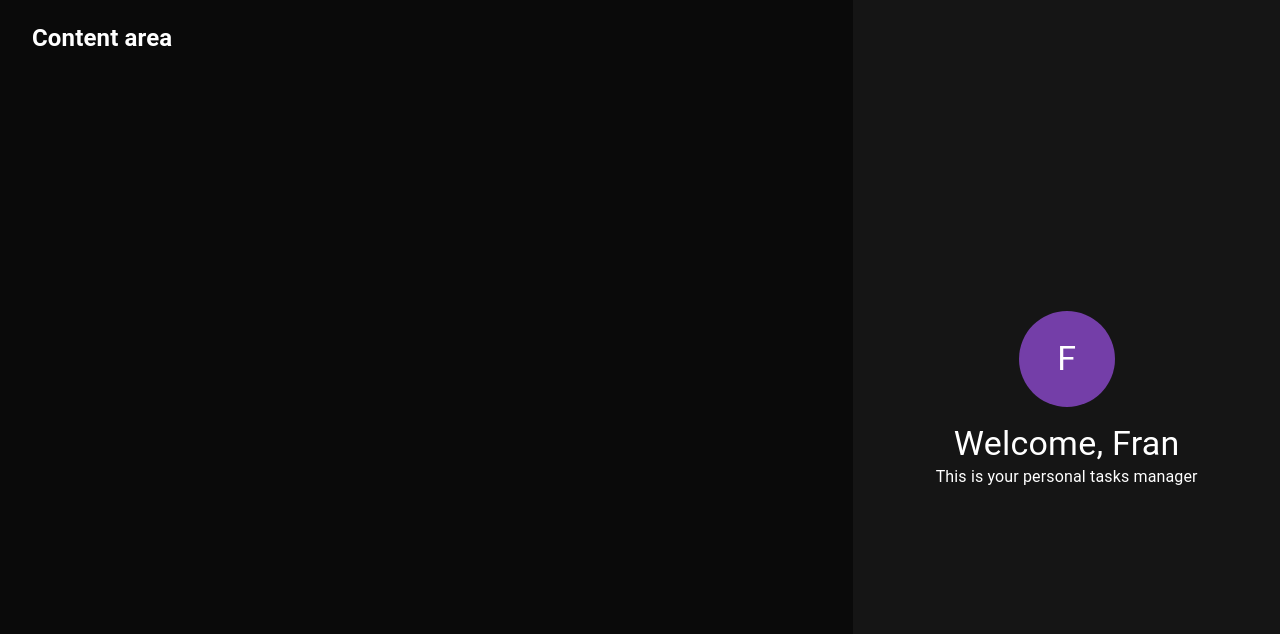
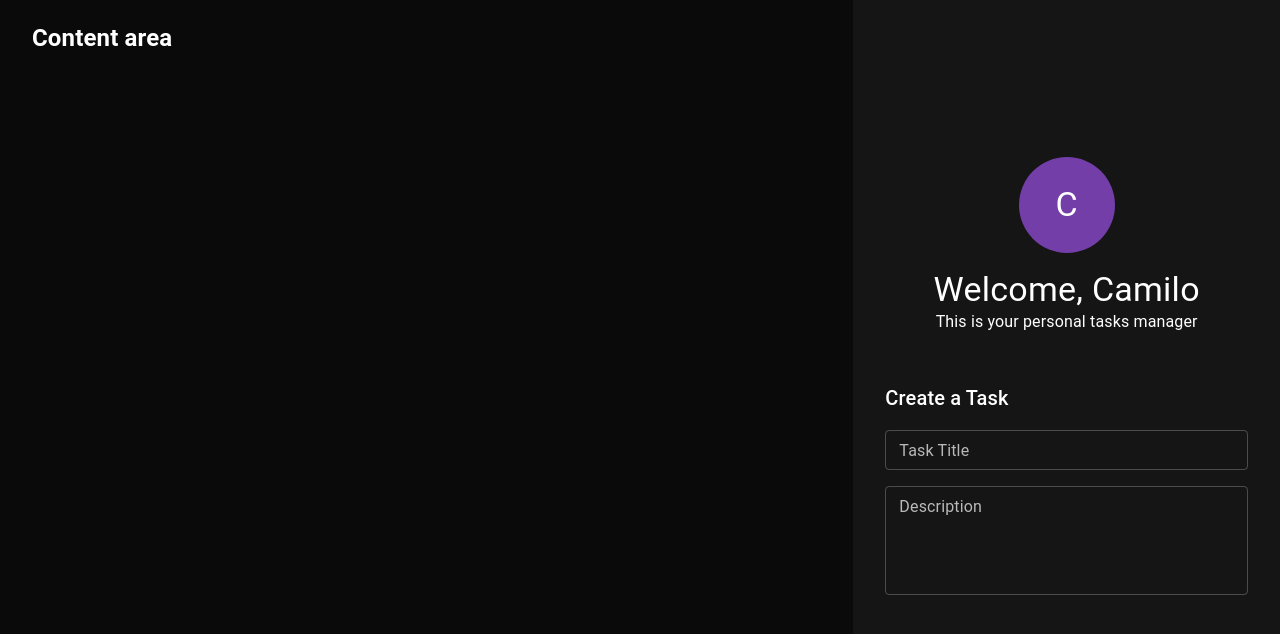
Before and after one commit to franciscoerramuspe/activity-tracker-tsx, a React (Create React App) app in the folder todo-react/: page / in a window 1280 px wide. Shown: the top 634 px of the page. Built offline with nearby package versions, Linux system fonts and the light colour scheme.

Commit message:
created title/description component

```diff
--- /dev/null
+++ b/todo-react/src/components/createTaskForm/_taskDescriptionField.tsx
@@ -0,0 +1,19 @@
+import React, { FC, ReactElement } from 'react';
+import { TextField } from '@mui/material';
+
+export const TaskDescriptionField: FC = (): ReactElement => {
+    return (
+        <TextField
+            id="description"
+            name="description"
+            label="Description"
+            placeholder="Description"
+            variant="outlined"
+            size="small"
+            multiline
+            rows={4}
+            fullWidth
+
+        />
+    )
+};
--- /dev/null
+++ b/todo-react/src/components/createTaskForm/createTaskForm.tsx
@@ -0,0 +1,32 @@
+import React, { FC, ReactElement } from 'react';
+import { Box, Typography, Stack } from '@mui/material';
+
+import { TaskTitleField } from './interfaces/_taskTitleField';
+import { TaskDescriptionField } from './_taskDescriptionField';
+
+
+export const CreateTaskForm: FC = (): ReactElement => {
+    return (
+        <Box
+            display="flex"
+            flexDirection ="column"
+            alignItems="flex-start"
+            width="100%"
+            px={4}
+            my={6}
+        >
+            <Typography
+                mb={2}
+                component="h2"
+                variant="h6"
+            >
+                Create a Task
+            </Typography>
+            <Stack sx={{ width: '100%'}} spacing={2}>
+                <TaskTitleField />
+                <TaskDescriptionField />
+            </Stack>
+
+        </Box>
+    )
+};
--- /dev/null
+++ b/todo-react/src/components/createTaskForm/interfaces/_taskTitleField.tsx
@@ -0,0 +1,16 @@
+import React, { FC, ReactElement } from 'react';
+import { TextField } from '@mui/material';
+
+export const TaskTitleField: FC = (): ReactElement => {
+    return (
+        <TextField
+            id="title"
+            label="Task Title"
+            placeholder="Task Title"
+            variant="outlined"
+            size="small"
+            name="title"
+            fullWidth
+        />
+    )
+};
--- a/todo-react/src/components/sidebar/sidebar.tsx
+++ b/todo-react/src/components/sidebar/sidebar.tsx
@@ -2,6 +2,7 @@
 
 import { Grid } from '@mui/material';
 import { Profile } from '../profile/profile';
+import { CreateTaskForm } from '../createTaskForm/createTaskForm';
 
 export const Sidebar: FC = (): ReactElement => {
     return (
@@ -20,7 +21,8 @@
                     flexDirection: 'column',
                     alignItems: 'center',
                 }}>
-                <Profile />
+                <Profile name='Camilo'/>
+                <CreateTaskForm />
             </Grid>
     )
 }
```
Also changed, not shown: todo-react/src/components/profile/profile.tsx (+7 -2 lines).
